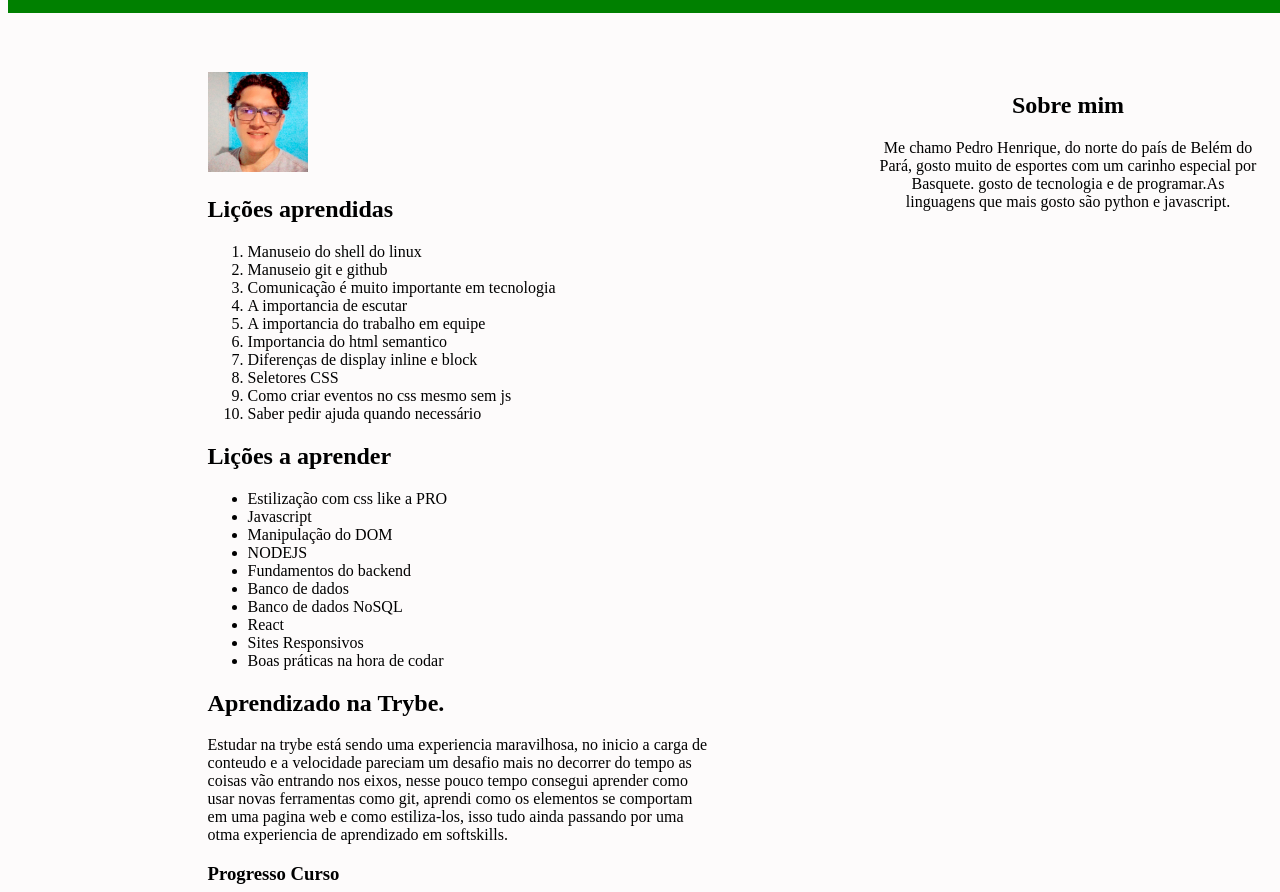
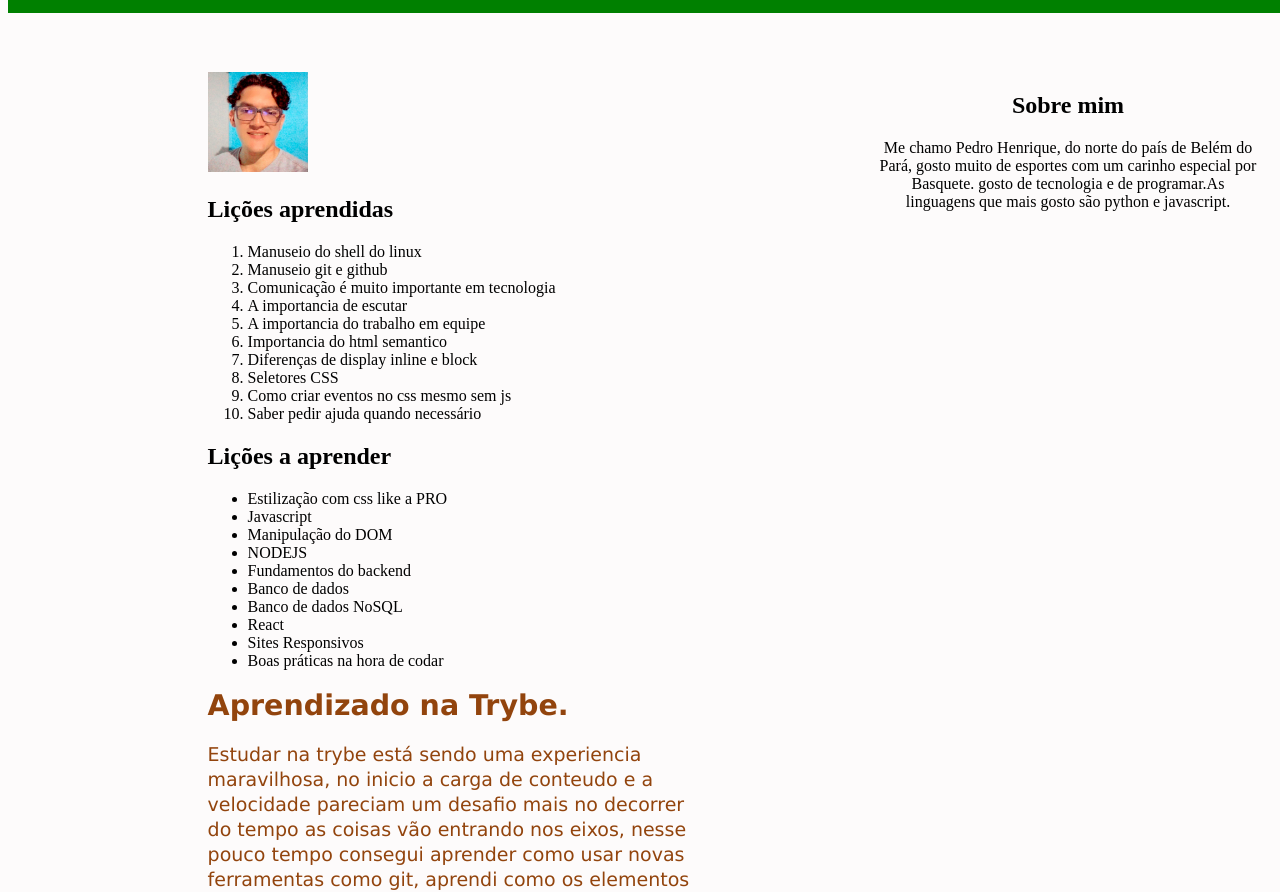
Before and after one commit to pedro-henrique-a-silva/lessons-learned, a website: page index.html in a window 1280 px wide. Shown: the part 88-980 px from the top of the page. Drawn offline with Linux system fonts and the light colour scheme.

Commit message:
Requisito bonus 14 concluido

```diff
--- a/style.css
+++ b/style.css
@@ -47,6 +47,10 @@ main img {
 
 .article {
   width: 80%;
+  font-family: Verdana, Geneva, Tahoma, sans-serif;
+  color: rgba(145, 67, 11, 0.993);
+  line-height: 25px;
+  font-size: 19px;
 }
 
 footer {
```
